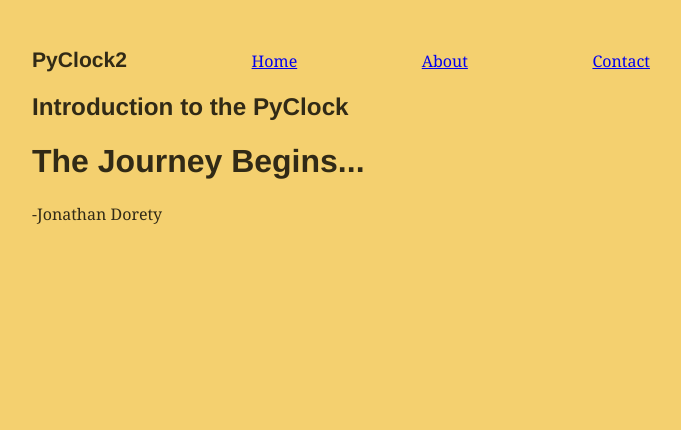
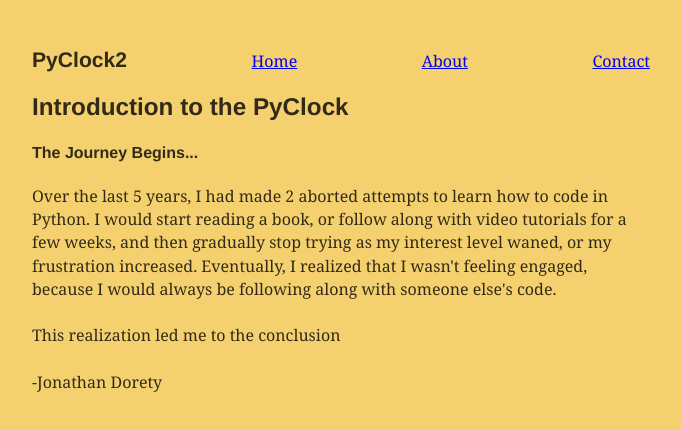
Before and after one commit to jdorety/py-dev-blog, a Gatsby site: page /content/introduction in a window 1280 px wide. Shown: the whole page, without its empty margins (299-980 px from the left). Built offline with nearby package versions, Linux system fonts and the light colour scheme; Gatsby itself is replaced by a stand-in of ours; some packages are replaced by stand-ins of ours.

Commit message:
Add some testing content

```diff
--- a/src/content/introduction.md
+++ b/src/content/introduction.md
@@ -4,4 +4,8 @@ author: Jonathan Dorety
 path: "/content/introduction"
 ---
 
-# The Journey Begins...
+#### The Journey Begins...
+
+Over the last 5 years, I had made 2 aborted attempts to learn how to code in Python.  I would start reading a book, or follow along with video tutorials for a few weeks, and then gradually stop trying as my interest level waned, or my frustration increased.  Eventually, I realized that I wasn't feeling engaged, because I would always be following along with someone else's code.
+
+This realization led me to the conclusion
```
